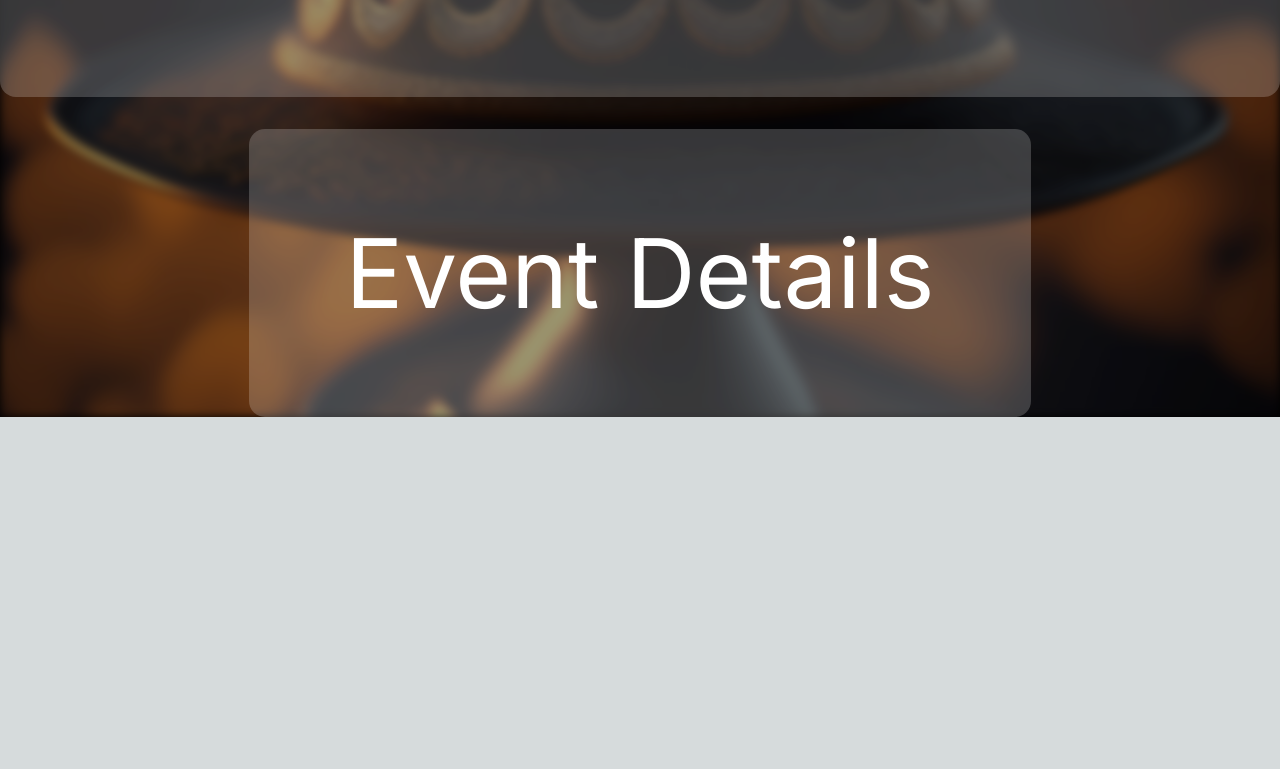
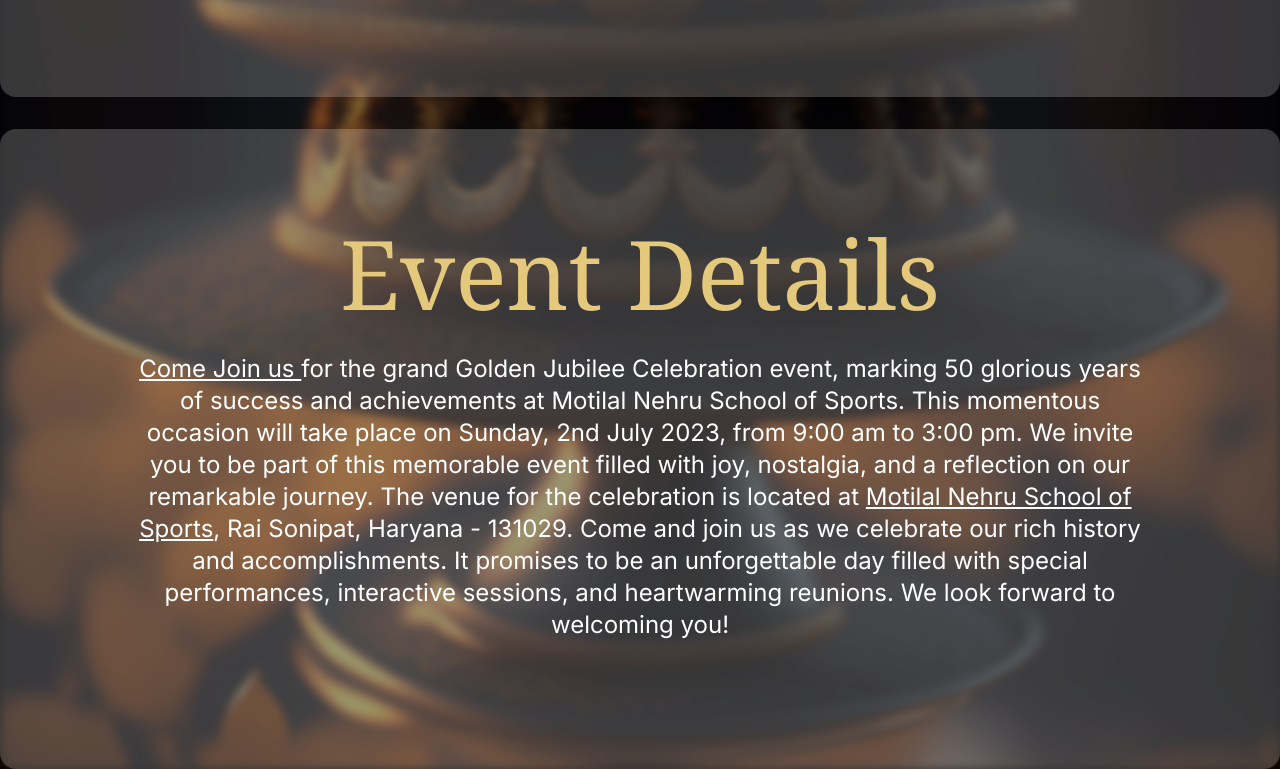
Before and after one commit to Mukul108/Almera, a Next.js app: page / in a window 1280 px wide. Shown: the part 799-1568 px from the top of the page. Before the commit the page ends 1216 px from the top, so only its background shows below. Built offline with nearby package versions, Linux system fonts and the light colour scheme.

Commit message:
Update page.tsx

```diff
--- a/src/app/page.tsx
+++ b/src/app/page.tsx
@@ -56,8 +56,13 @@
 
         <div className="relative z-10 flex flex-col items-center justify-center text-white mt-8">
           <div className="bg-white bg-opacity-20 p-6 sm:p-24 flex items-center justify-center rounded-2xl">
-            <div className="text-center text-4xl sm:text-8xl font-Forum">
-              Event Details
+            <div className="text-center">
+              <h1 className="text-4xl sm:text-8xl font-Forum text-golden">
+                Event Details
+              </h1>
+              <p className="text-xl sm:text-2xl text-white font-balleza p-4 sm:p-8">
+              <a href="https://lu.ma/ch5ykyrt" className="text-golden underline" target="_blank" rel="noopener noreferrer">Come Join us </a>for the grand Golden Jubilee Celebration event, marking 50 glorious years of success and achievements at Motilal Nehru School of Sports. This momentous occasion will take place on Sunday, 2nd July 2023, from 9:00 am to 3:00 pm. We invite you to be part of this memorable event filled with joy, nostalgia, and a reflection on our remarkable journey. The venue for the celebration is located at <a href="https://www.google.com/maps/search/?api=1&query=Motilal%20Nehru%20School%20of%20Sports&query_place_id=ChIJuYb_ECqsDTkRechOQZ9m0LI" className="text-golden underline" target="_blank" rel="noopener noreferrer">Motilal Nehru School of Sports</a>, Rai Sonipat, Haryana - 131029. Come and join us as we celebrate our rich history and accomplishments. It promises to be an unforgettable day filled with special performances, interactive sessions, and heartwarming reunions. We look forward to welcoming you!
+              </p>
             </div>
           </div>
         </div>
```
